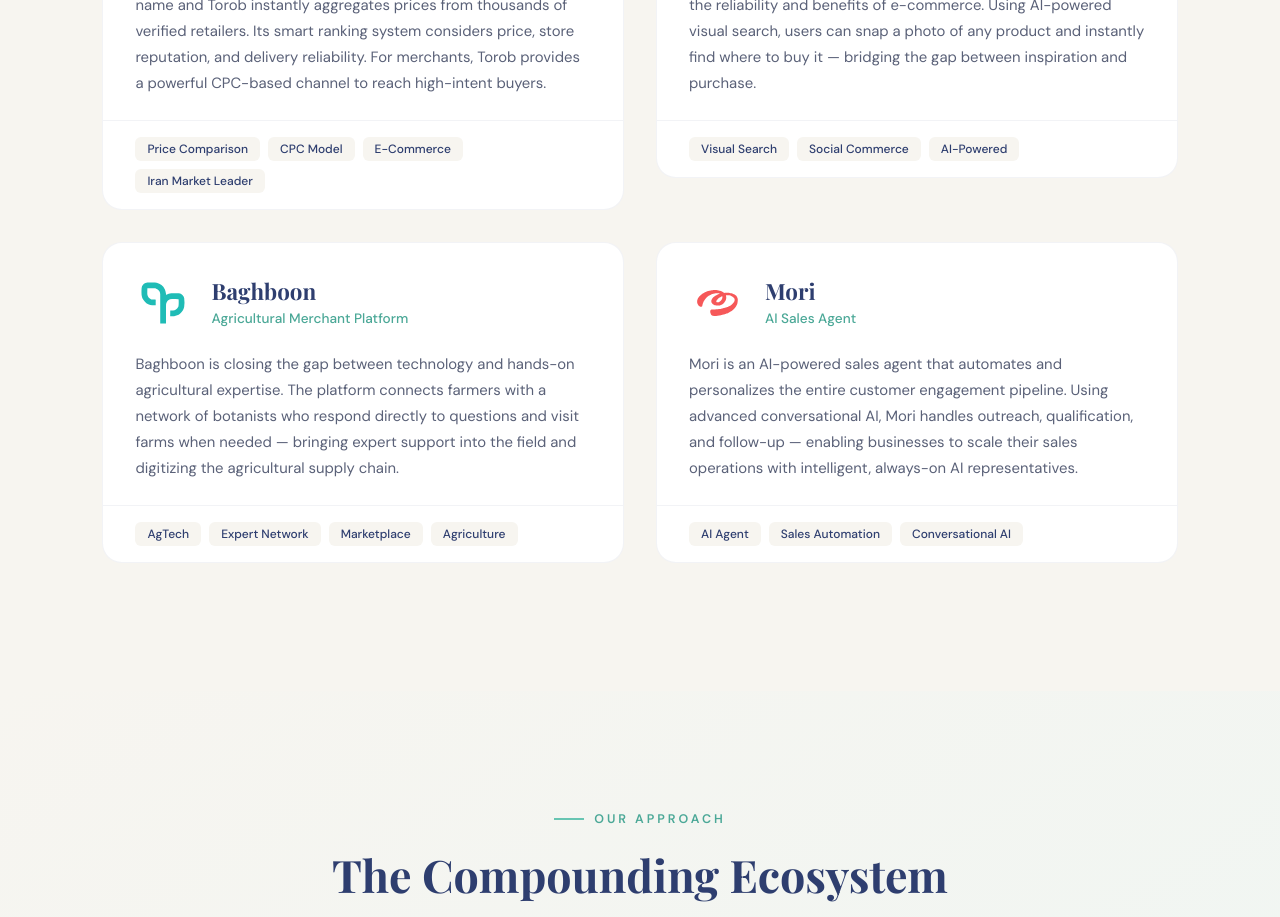
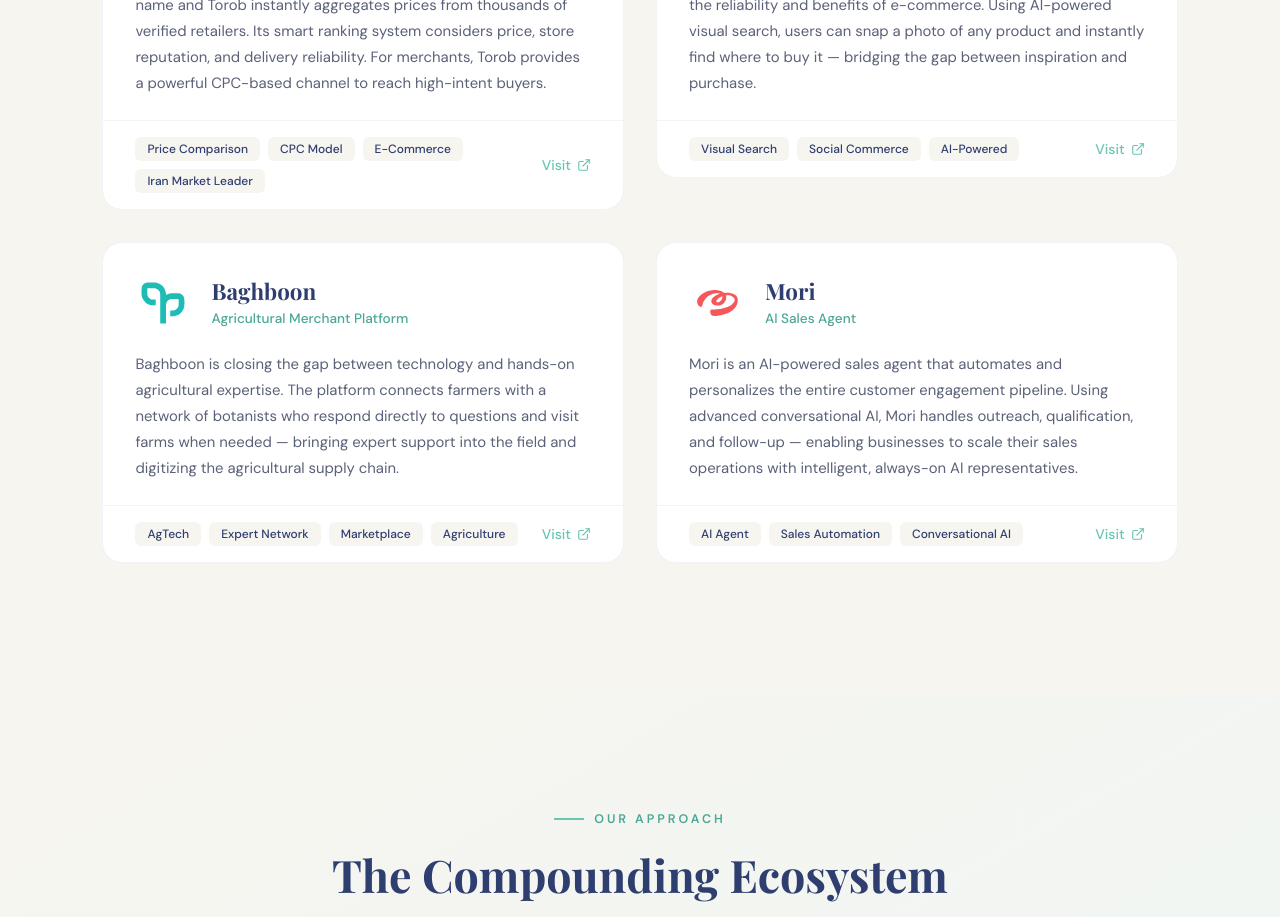
Before and after one commit to sobhaniyasamin/Wisdom-Era, a Next.js app: page / in a window 1280 px wide. Shown: the part 3020-3937 px from the top of the page. Built offline with nearby package versions, Linux system fonts and the light colour scheme; a web font is replaced by a local one.

Commit message:
:sparkles: Add logo upper

```diff
--- a/src/app/portfolio/[slug]/page.tsx
+++ b/src/app/portfolio/[slug]/page.tsx
@@ -2,7 +2,7 @@
 import { notFound } from "next/navigation";
 import Link from "next/link";
 import type { Metadata } from "next";
-import { ArrowLeft, ArrowRight, CheckCircle2 } from "lucide-react";
+import { ArrowLeft, ArrowRight, CheckCircle2, ExternalLink } from "lucide-react";
 import { portfolioCompanies } from "@/data/portfolio";
 import { Button } from "@/components/ui/Button";
 import { Badge } from "@/components/ui/Badge";
@@ -56,12 +56,20 @@
               <p className="text-teal text-lg font-medium">{company.tagline}</p>
             </div>
           </div>
-          <div className="flex flex-wrap gap-2">
+          <div className="flex flex-wrap items-center gap-2">
             {company.tags.map((tag) => (
               <Badge key={tag} variant="dark">
                 {tag}
               </Badge>
             ))}
+            <a
+              href={company.website}
+              target="_blank"
+              rel="noopener noreferrer"
+              className="inline-flex items-center gap-1.5 bg-teal text-navy-deep px-4 py-1.5 rounded-md text-sm font-semibold transition-all duration-300 hover:-translate-y-0.5 hover:shadow-[0_6px_20px_rgba(104,197,178,0.4)] ml-2"
+            >
+              Visit Website <ExternalLink size={14} />
+            </a>
           </div>
         </div>
       </section>
--- a/src/components/cards/PortfolioCard.tsx
+++ b/src/components/cards/PortfolioCard.tsx
@@ -1,6 +1,6 @@
 /* eslint-disable @next/next/no-img-element */
 import Link from "next/link";
-import { ArrowUpRight } from "lucide-react";
+import { ArrowUpRight, ExternalLink } from "lucide-react";
 import { Badge } from "@/components/ui/Badge";
 import { ScrollReveal } from "@/components/ui/ScrollReveal";
 import type { PortfolioCompany } from "@/data/portfolio";
@@ -38,12 +38,23 @@
           <div className="px-8 pb-6">
             <p className="text-text-muted text-[0.93rem] leading-[1.75]">{company.description}</p>
           </div>
-          <div className="px-8 py-4 border-t border-navy/[0.06] flex gap-2 flex-wrap">
-            {company.tags.map((tag) => (
-              <Badge key={tag} variant="light">
-                {tag}
-              </Badge>
-            ))}
+          <div className="px-8 py-4 border-t border-navy/[0.06] flex items-center justify-between">
+            <div className="flex gap-2 flex-wrap">
+              {company.tags.map((tag) => (
+                <Badge key={tag} variant="light">
+                  {tag}
+                </Badge>
+              ))}
+            </div>
+            <a
+              href={company.website}
+              target="_blank"
+              rel="noopener noreferrer"
+              onClick={(e) => e.stopPropagation()}
+              className="inline-flex items-center gap-1.5 text-teal text-sm font-medium hover:text-teal-dark transition-colors shrink-0 ml-3"
+            >
+              Visit <ExternalLink size={14} />
+            </a>
           </div>
         </div>
       </Link>
--- a/src/data/portfolio.ts
+++ b/src/data/portfolio.ts
@@ -5,6 +5,7 @@
   description: string;
   fullDescription: string;
   logoSrc: string;
+  website: string;
   tags: string[];
   sector: "E-Commerce" | "Agriculture" | "AI";
   highlights: { label: string; value: string }[];
@@ -21,6 +22,7 @@
     fullDescription:
       "Torob is the largest and most trusted price comparison engine in Iran, processing millions of product searches every month. The platform aggregates real-time pricing data from thousands of online retailers, giving consumers unprecedented transparency in their purchasing decisions.\n\nThe platform's AI-powered ranking algorithm doesn't just sort by price — it factors in store reputation scores, delivery reliability metrics, return policies, and historical pricing trends to surface the best overall deals. This multi-factor approach has earned Torob the trust of millions of Iranian consumers.\n\nFor merchants, Torob operates on a cost-per-click (CPC) advertising model, providing a highly efficient channel to reach high-intent buyers who are actively comparing prices and ready to purchase. This creates a win-win ecosystem where consumers find better deals and merchants acquire customers at scale.",
     logoSrc: "/torob.svg",
+    website: "https://torob.com/",
     tags: ["Price Comparison", "CPC Model", "E-Commerce", "Iran Market Leader"],
     sector: "E-Commerce",
     highlights: [
@@ -47,6 +49,7 @@
     fullDescription:
       "ModAI represents the next evolution in social commerce — a platform that bridges the gap between social media inspiration and actual purchasing. Traditional social commerce is fragmented and unreliable; ModAI brings structure, trust, and AI-powered discovery to the experience.\n\nAt the core of ModAI is its visual search technology. Users can photograph any product they encounter — whether on the street, in a magazine, or on social media — and ModAI's AI engine instantly identifies the item and surfaces matching products available for purchase. This creates a frictionless path from \"I want that\" to \"I bought it.\"\n\nThe platform combines the engagement mechanics of social shopping (following tastemakers, curated collections, trending items) with the reliability infrastructure of e-commerce (verified sellers, secure payments, delivery tracking). This hybrid approach serves both consumers looking for authentic product discovery and merchants seeking new sales channels.",
     logoSrc: "/Modai.svg",
+    website: "https://modai.fashion/",
     tags: ["Visual Search", "Social Commerce", "AI-Powered"],
     sector: "E-Commerce",
     highlights: [
@@ -73,6 +76,7 @@
     fullDescription:
       "Baghboon is transforming agriculture by creating a direct bridge between farmers and agricultural experts. In many emerging markets, farmers lack access to timely expert advice, leading to crop losses, inefficient practices, and missed opportunities. Baghboon solves this through a marketplace that connects growers with verified botanists and agronomists.\n\nThe platform enables farmers to submit questions about crop health, pest management, soil conditions, and planting strategies. Expert botanists respond with personalized guidance, and when hands-on assessment is needed, they can schedule farm visits through the platform. This on-demand expert network brings university-level agricultural knowledge directly to the field.\n\nBeyond consultation, Baghboon is building the digital infrastructure for the agricultural supply chain — from seed sourcing and input procurement to harvest planning and market access. By digitizing these traditionally offline processes, Baghboon helps farmers optimize their operations and improve yields.",
     logoSrc: "/baghboon.svg",
+    website: "https://baghboon.com/",
     tags: ["AgTech", "Expert Network", "Marketplace", "Agriculture"],
     sector: "Agriculture",
     highlights: [
@@ -99,6 +103,7 @@
     fullDescription:
       "Mori is redefining sales automation with AI agents that don't just send messages — they understand context, personalize conversations, and qualify leads with human-like nuance. Traditional sales automation tools blast generic sequences; Mori creates genuine, personalized engagement at scale.\n\nThe platform's conversational AI handles the entire top-of-funnel pipeline: initial outreach, lead qualification, objection handling, meeting scheduling, and persistent follow-up. Each interaction is contextually aware, drawing on prospect data, company information, and conversation history to create relevant, compelling dialogues.\n\nFor businesses, Mori represents an always-on sales team that never sleeps, never forgets to follow up, and continuously improves its approach based on what works. The result is dramatically higher response rates, more qualified pipeline, and sales teams freed to focus on closing rather than prospecting.",
     logoSrc: "/Mori.svg",
+    website: "https://ai.mori.style",
     tags: ["AI Agent", "Sales Automation", "Conversational AI"],
     sector: "AI",
     highlights: [
```
